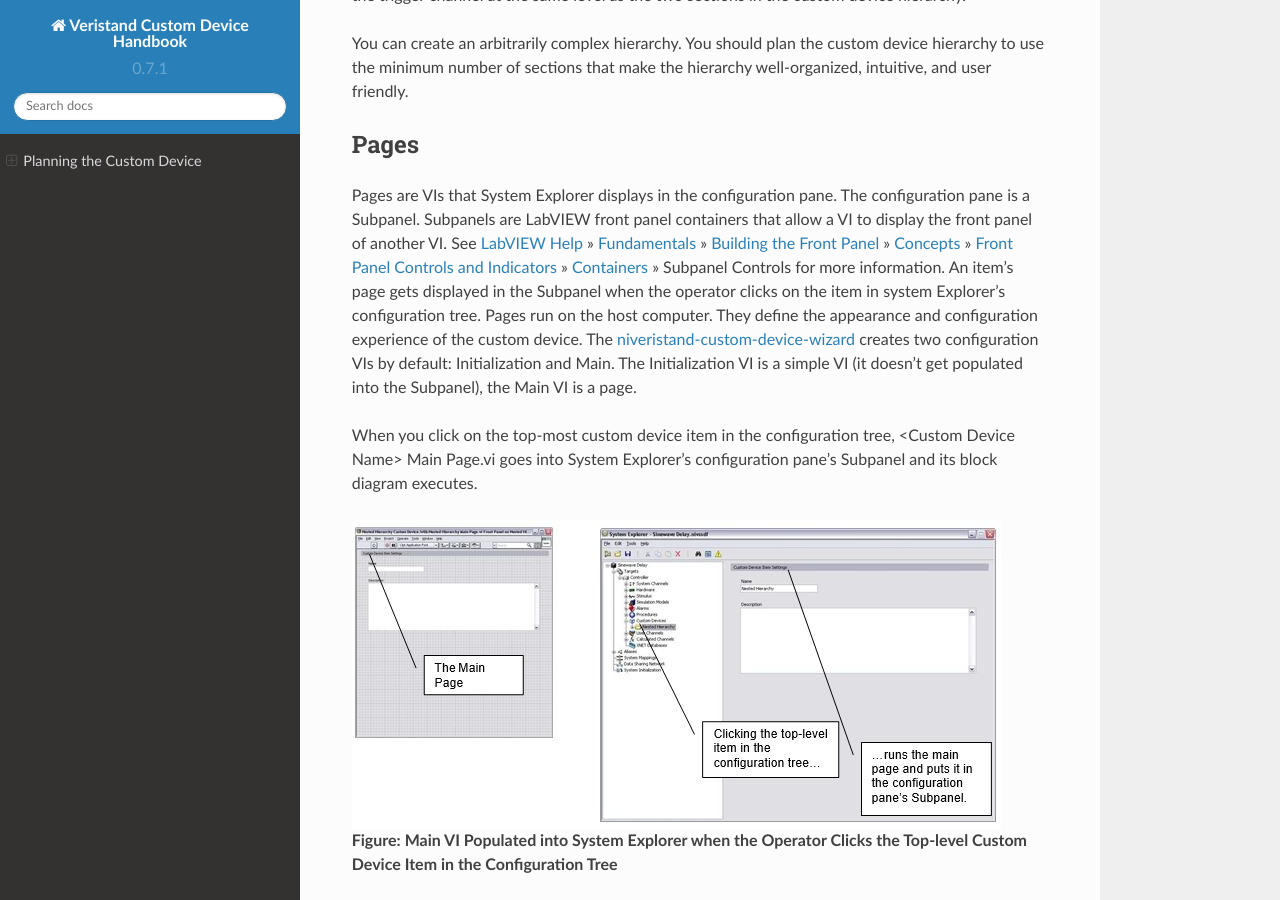
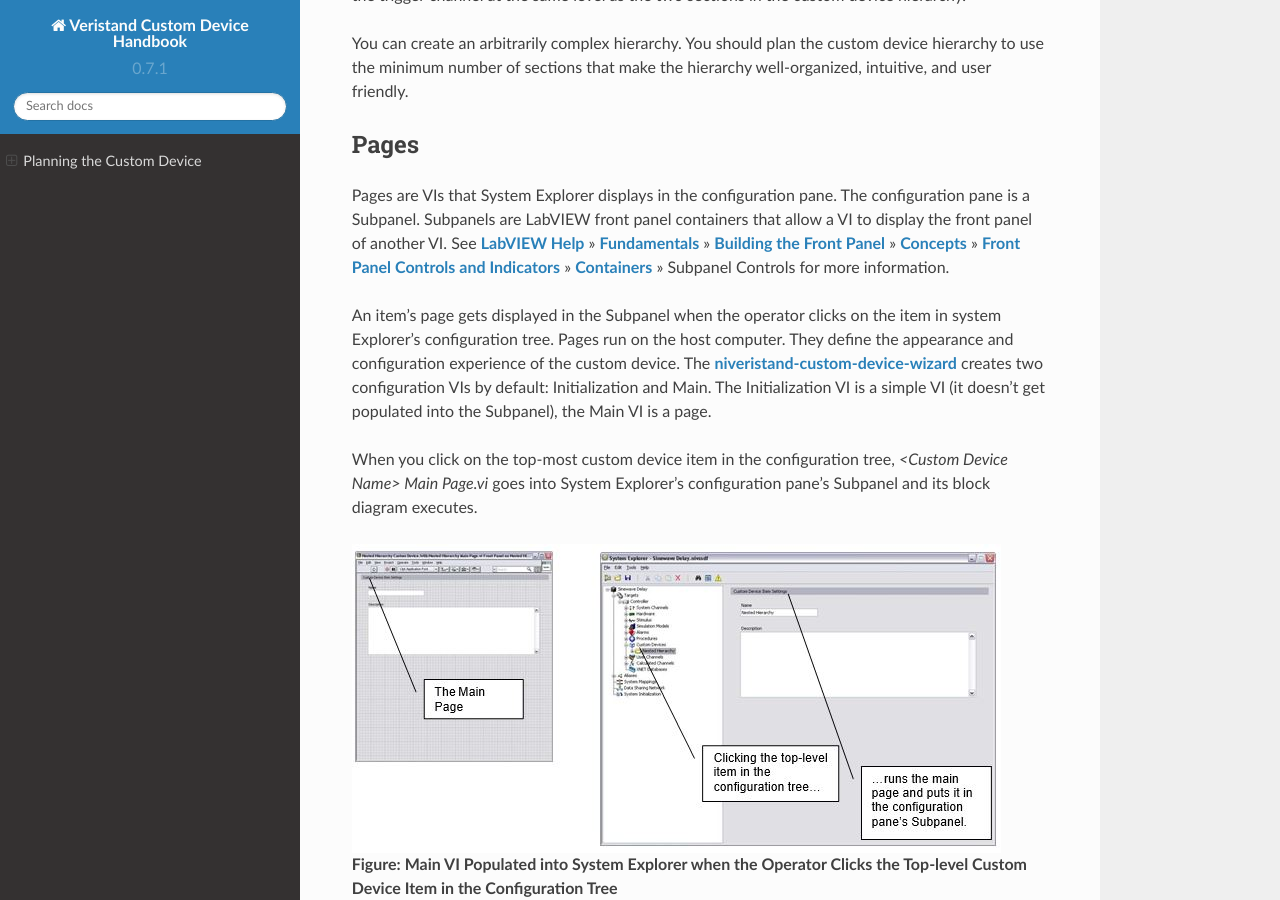
Before and after one commit to ni/niveristand-custom-device-handbook, a Sphinx documentation site: the page built from docs/Planning_The_Custom_Device.md, in a window 1280 px wide and 900 px high, scrolled down 7596 px. Built offline with Sphinx 7.4.7 and the Read the Docs theme 2.0.0, drawn with Linux system fonts in a browser that asks for light colours.

Commit message:
Apply suggestions from code review
implemented feedback

Co-authored-by: Paul Huțanu <62251693+phutanu@users.noreply.github.com>

```diff
--- a/docs/Planning_The_Custom_Device.md
+++ b/docs/Planning_The_Custom_Device.md
@@ -150,10 +150,11 @@
 
 ### Pages
 
-Pages are VIs that System Explorer displays in the configuration pane. The configuration pane is a Subpanel. Subpanels are LabVIEW front panel containers that allow a VI to display the front panel of another VI. See [LabVIEW Help](https://zone.ni.com/reference/en-XX/help/371361R-01/) » [Fundamentals](https://zone.ni.com/reference/en-XX/help/371361R-01/TOC5.htm) » [Building the Front Panel](https://zone.ni.com/reference/en-XX/help/371361R-01/TOC9.htm) » [Concepts](https://zone.ni.com/reference/en-XX/help/371361R-01/TOC10.htm) » [Front Panel Controls and Indicators](https://zone.ni.com/reference/en-XX/help/371361R-01/lvconcepts/fp_controls_indicators/) » [Containers](https://zone.ni.com/reference/en-XX/help/371361R-01/lvconcepts/container_controls_and_indicators/) » Subpanel Controls for more information.
-An item’s page gets displayed in the Subpanel when the operator clicks on the item in system Explorer’s configuration tree. Pages run on the host computer. They define the appearance and configuration experience of the custom device. The [niveristand-custom-device-wizard](https://github.com/ni/niveristand-custom-device-wizard/releases) creates two configuration VIs by default: Initialization and Main. The Initialization VI is a simple VI (it doesn’t get populated into the Subpanel), the Main VI is a page.
+Pages are VIs that System Explorer displays in the configuration pane. The configuration pane is a Subpanel. Subpanels are LabVIEW front panel containers that allow a VI to display the front panel of another VI. See **[LabVIEW Help](https://zone.ni.com/reference/en-XX/help/371361R-01/)** » **[Fundamentals](https://zone.ni.com/reference/en-XX/help/371361R-01/TOC5.htm)** » **[Building the Front Panel](https://zone.ni.com/reference/en-XX/help/371361R-01/TOC9.htm)** » **[Concepts](https://zone.ni.com/reference/en-XX/help/371361R-01/TOC10.htm)** » **[Front Panel Controls and Indicators](https://zone.ni.com/reference/en-XX/help/371361R-01/lvconcepts/fp_controls_indicators/)** » **[Containers](https://zone.ni.com/reference/en-XX/help/371361R-01/lvconcepts/container_controls_and_indicators/)** » Subpanel Controls for more information.
 
-When you click on the top-most custom device item in the configuration tree, &lt;Custom Device Name&gt; Main Page.vi goes into System Explorer’s configuration pane’s Subpanel and its block diagram executes.
+An item’s page gets displayed in the Subpanel when the operator clicks on the item in system Explorer’s configuration tree. Pages run on the host computer. They define the appearance and configuration experience of the custom device. The **[niveristand-custom-device-wizard](https://github.com/ni/niveristand-custom-device-wizard/releases)** creates two configuration VIs by default: Initialization and Main. The Initialization VI is a simple VI (it doesn’t get populated into the Subpanel), the Main VI is a page.
+
+When you click on the top-most custom device item in the configuration tree, *&lt;Custom Device Name&gt; Main Page.vi* goes into System Explorer’s configuration pane’s Subpanel and its block diagram executes.
 
 
 ![](images/Main_VI_Populated_into_System_Explorer.JPG)
```
